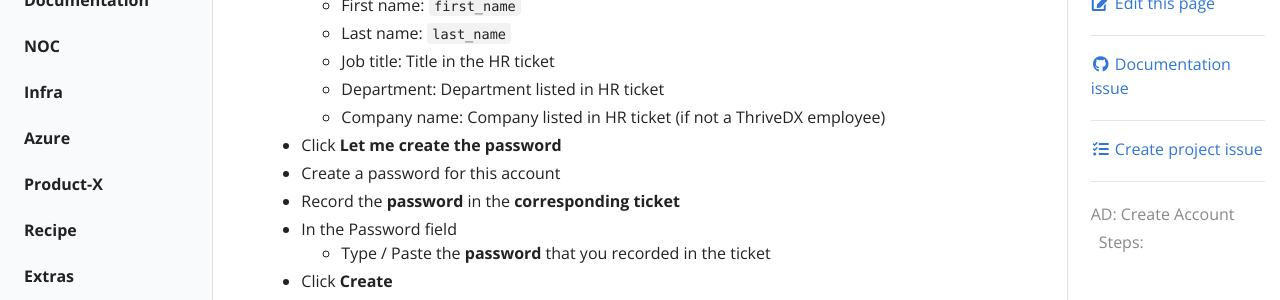
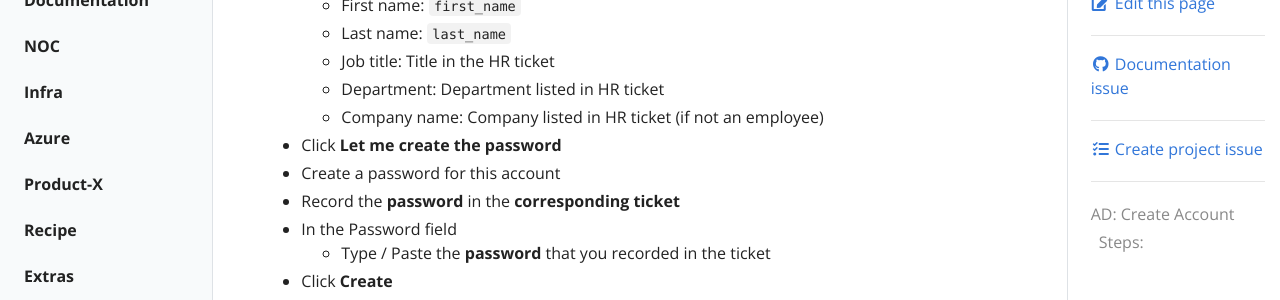
Before and after one commit to 101101/kb, a Jekyll site: the page built from _docs/azure/create-account.md, in a window 1280 px wide and 900 px high, scrolled down 421 px. Shown: the part 154-454 px from the top of the window. Built offline with Jekyll 4.4.1, drawn with Linux system fonts in a browser that asks for light colours.

Commit message:
Update create-account.md

```diff
--- a/_docs/azure/create-account.md
+++ b/_docs/azure/create-account.md
@@ -25,7 +25,7 @@ _Creating an account in Azure AD_
     * Last name: `last_name`
     * Job title: Title in the HR ticket
     * Department: Department listed in HR ticket
-    * Company name: Company listed in HR ticket (if not a ThriveDX employee)
+    * Company name: Company listed in HR ticket (if not an employee)
   * Click **Let me create the password**
   * Create a password for this account
   * Record the **password** in the **corresponding ticket**
```
